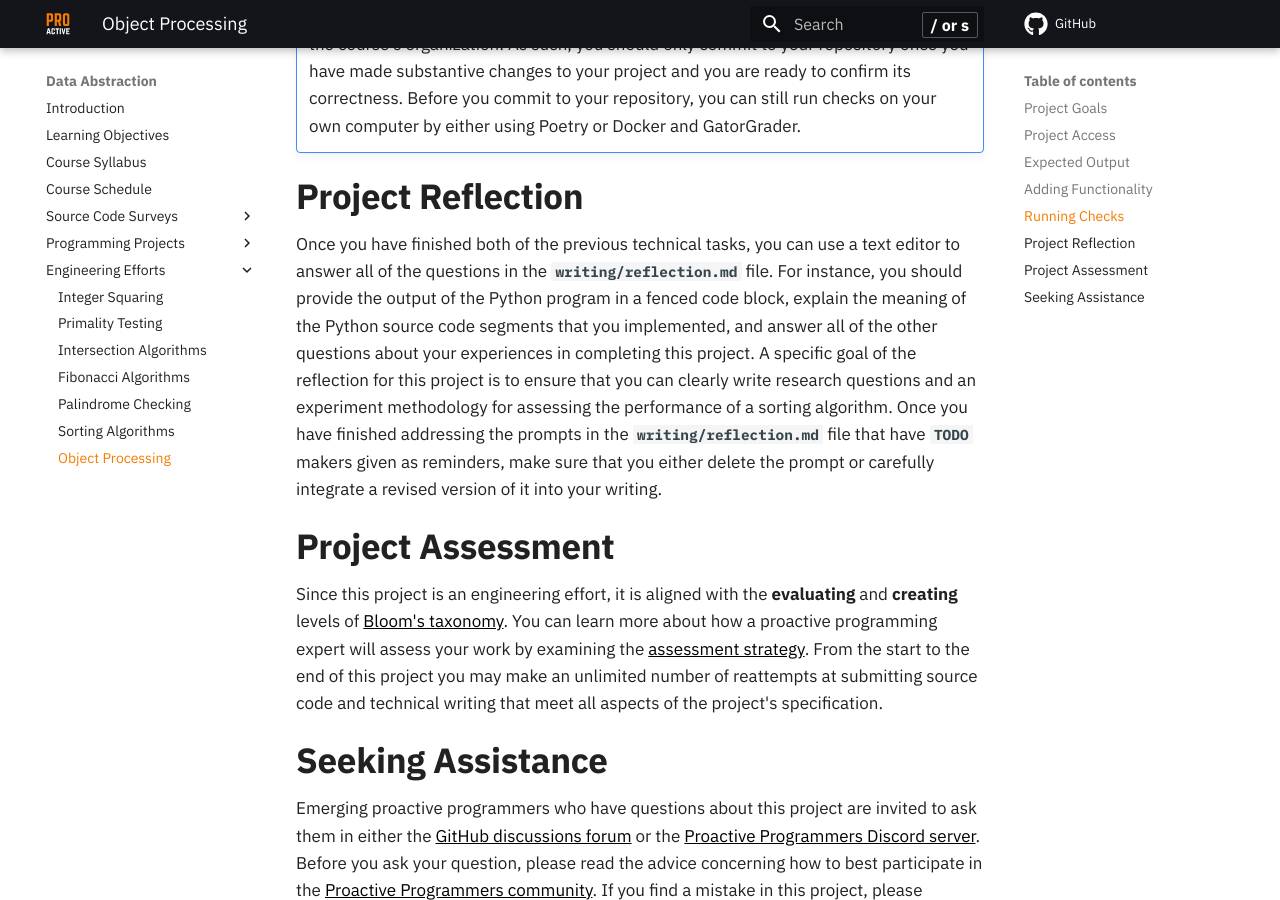
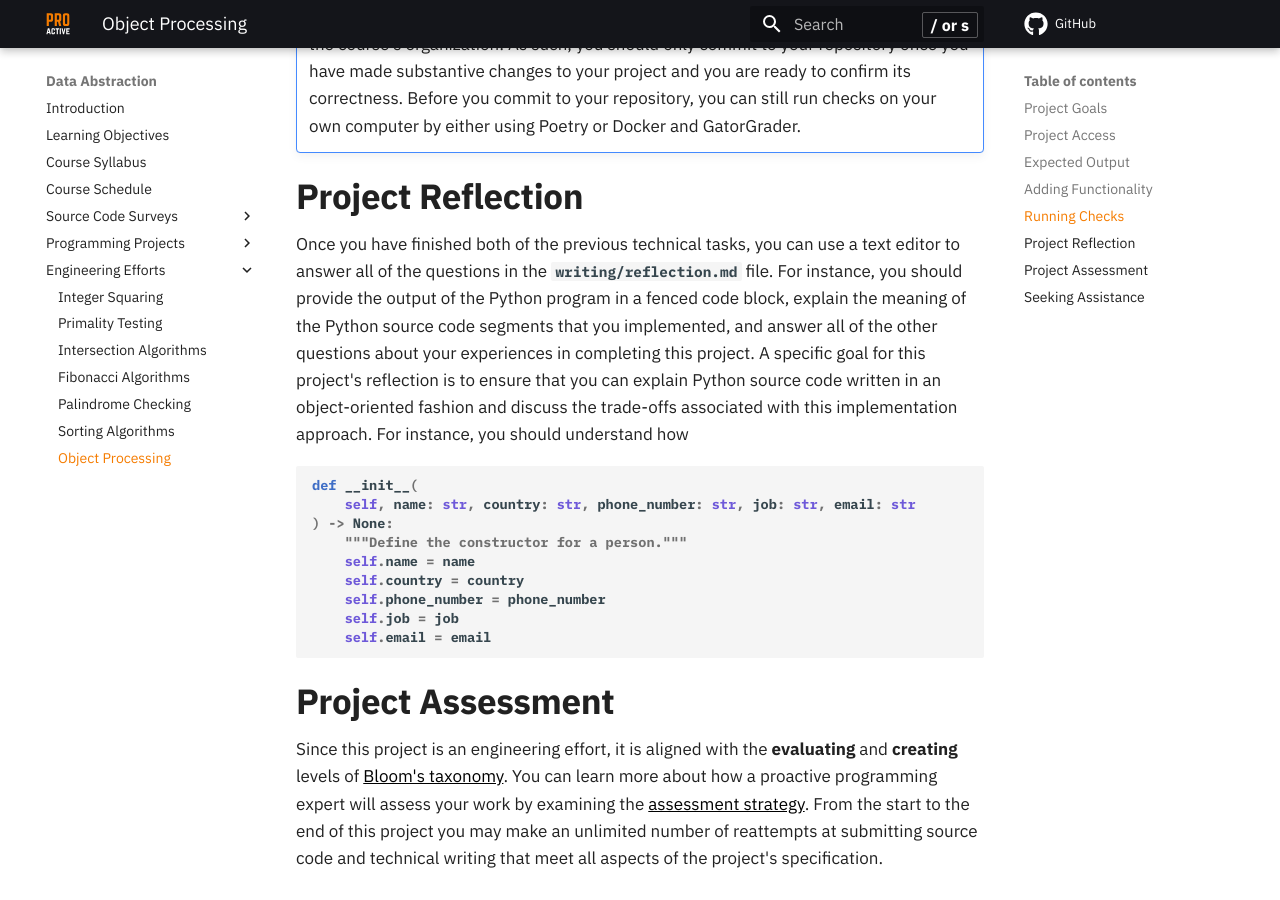
Before and after one commit to ProactiveProgrammers/www.proactiveprogrammers.com, an MkDocs documentation site: the page built from docs/data-abstraction/engineering-efforts/object-processing.md, in a window 1280 px wide and 900 px high, scrolled down 4041 px. Built offline with MkDocs 1.6.1 and Material for MkDocs 9.7.7, drawn with Linux system fonts in a browser that asks for light colours; comment, search, counter and statistics services are not loaded; some of the changed text lies outside the part shown.

Commit message:
fix: Clarify the writing in the object-processing help menu content.

````diff
--- a/docs/data-abstraction/engineering-efforts/object-processing.md
+++ b/docs/data-abstraction/engineering-efforts/object-processing.md
@@ -190,12 +190,22 @@ editor to answer all of the questions in the `writing/reflection.md` file. For
 instance, you should provide the output of the Python program in a fenced code
 block, explain the meaning of the Python source code segments that you
 implemented, and answer all of the other questions about your experiences in
-completing this project. A specific goal of the reflection for this project is
-to ensure that you can clearly write research questions and an experiment
-methodology for assessing the performance of a sorting algorithm. Once you have
-finished addressing the prompts in the `writing/reflection.md` file that have
-`TODO` makers given as reminders, make sure that you either delete the prompt or
-carefully integrate a revised version of it into your writing.
+completing this project. A specific goal for this project's reflection is to
+ensure that you can explain Python source code written in an object-oriented
+fashion and discuss the trade-offs associated with this implementation approach.
+For instance, you should understand how
+
+```python
+def __init__(
+    self, name: str, country: str, phone_number: str, job: str, email: str
+) -> None:
+    """Define the constructor for a person."""
+    self.name = name
+    self.country = country
+    self.phone_number = phone_number
+    self.job = job
+    self.email = email
+```
 
 ## Project Assessment
 
````
Also changed, not shown: other parts of docs/data-abstraction/engineering-efforts/object-processing.md (+2 -2 lines).
